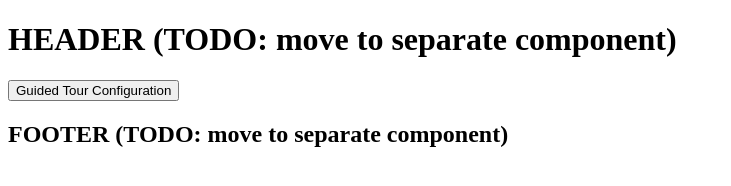
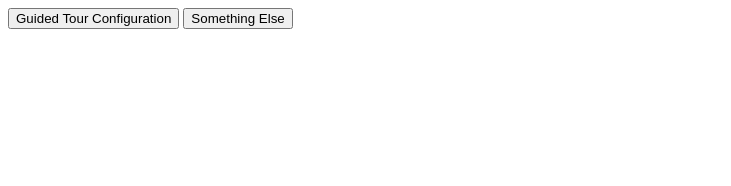
Before and after one commit to AliaksandrVarachai/guid-tour, a React app: page / in a window 1280 px wide. Shown: the whole page, without its empty margins (0-731 px from the left). Built offline with nearby package versions, Linux system fonts and the light colour scheme.

Commit message:
stash is applied

```diff
--- a/src/index.html
+++ b/src/index.html
@@ -8,7 +8,15 @@
     <link href="https://fonts.googleapis.com/icon?family=Material+Icons" rel="stylesheet">
 </head>
 <body>
-    <div id="gt-root"></div>
+    <div class="container">
+        <button react-outside-event-name="showConfigPopup" class="action">
+            Guided Tour Configuration
+        </button>
+        <button react-outside-event-name="showSomethingElse" class="action">
+            Something Else
+        </button>
+        <div id="gt-root"></div>
+    </div>
     <script src="./bundle.js"></script>
 </body>
 </html>
--- a/src/scripts/components/ToursList/ToursList.css
+++ b/src/scripts/components/ToursList/ToursList.css
@@ -1,3 +1,5 @@
+@import url('https://fonts.googleapis.com/css?family=Source+Sans+Pro');
+
 :global .gt-tours-list-component {
   position: relative;
 }
--- a/src/scripts/index.js
+++ b/src/scripts/index.js
@@ -33,21 +33,10 @@ class GuideTour extends React.Component {
   render() {
     let state = this.state;
     return (
-      <div className="container" style={{height: "100%"}}>
-        <h1>
-          HEADER (TODO: move to separate component)
-        </h1>
-        <div className="content">
-          <button name="show-gt-config" className="action" onClick={this.actionClick}>
-            Guided Tour Configuration
-          </button>
-        </div>
+      <div className="gt-container">
         <div id="popups-store">
           {this.state.isPopupShown ? <ConfigPopup/> : null}
         </div>
-        <h2>
-          FOOTER (TODO: move to separate component)
-        </h2>
       </div>
     );
   }
```
